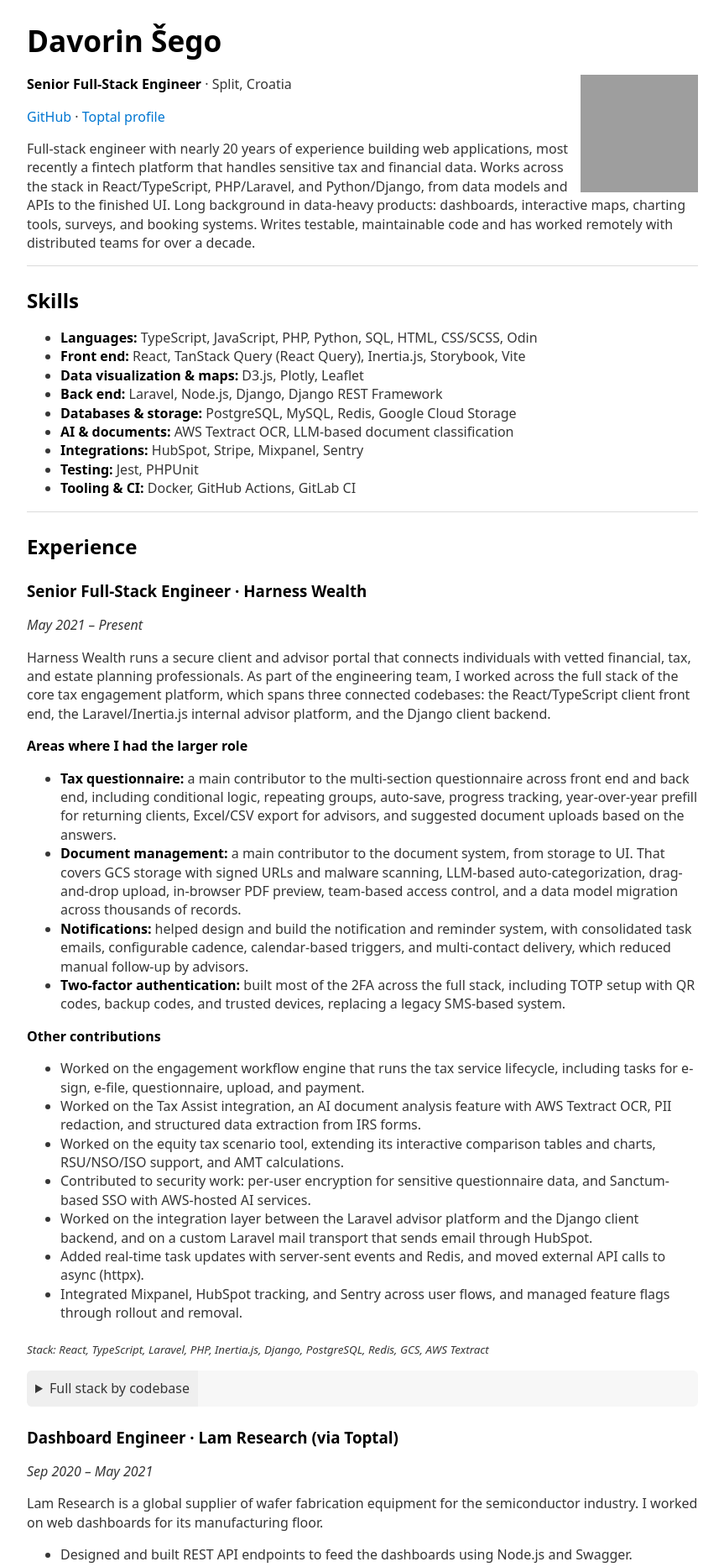
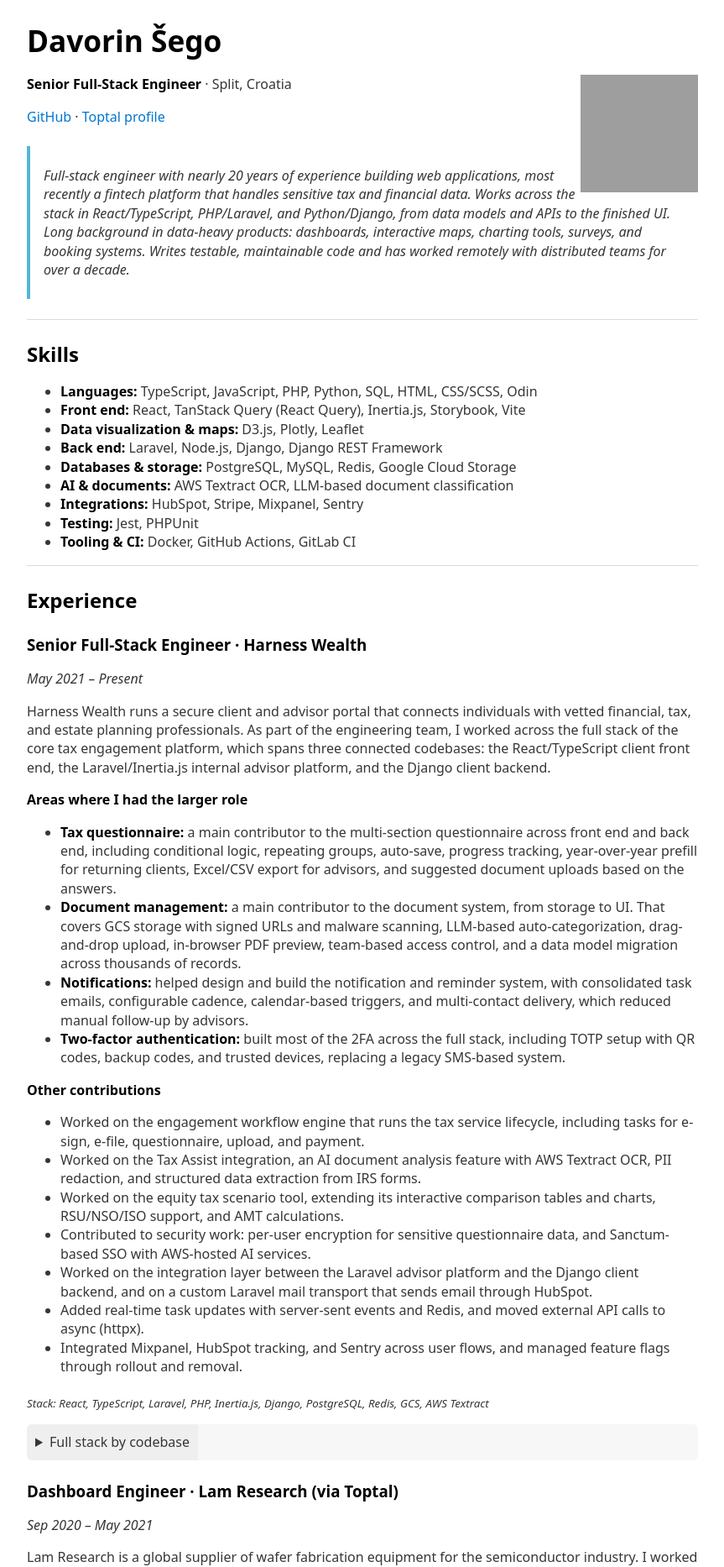
Before and after one commit to dsego/dsego.github.io, a Jekyll site: the page built from resume.md, in a window 1280 px wide. Shown: the top 1866 px of the page at 84% size, without its empty margins (208-1071 px from the left). Built offline with Jekyll 4.4.1, drawn with Linux system fonts in a browser that asks for light colours; our own code applies the rules of GitHub Pages for plain Markdown files; grey boxes are pictures that could not be loaded.

```diff
--- a/resume.md
+++ b/resume.md
@@ -6,7 +6,7 @@
 
 [GitHub](https://github.com/dsego) · [Toptal profile](https://www.toptal.com/developers/resume/davorin-sego)
 
-Full-stack engineer with nearly 20 years of experience building web applications, most recently a fintech platform that handles sensitive tax and financial data. Works across the stack in React/TypeScript, PHP/Laravel, and Python/Django, from data models and APIs to the finished UI. Long background in data-heavy products: dashboards, interactive maps, charting tools, surveys, and booking systems. Writes testable, maintainable code and has worked remotely with distributed teams for over a decade.
+> Full-stack engineer with nearly 20 years of experience building web applications, most recently a fintech platform that handles sensitive tax and financial data. Works across the stack in React/TypeScript, PHP/Laravel, and Python/Django, from data models and APIs to the finished UI. Long background in data-heavy products: dashboards, interactive maps, charting tools, surveys, and booking systems. Writes testable, maintainable code and has worked remotely with distributed teams for over a decade.
 
 ---
 
```
